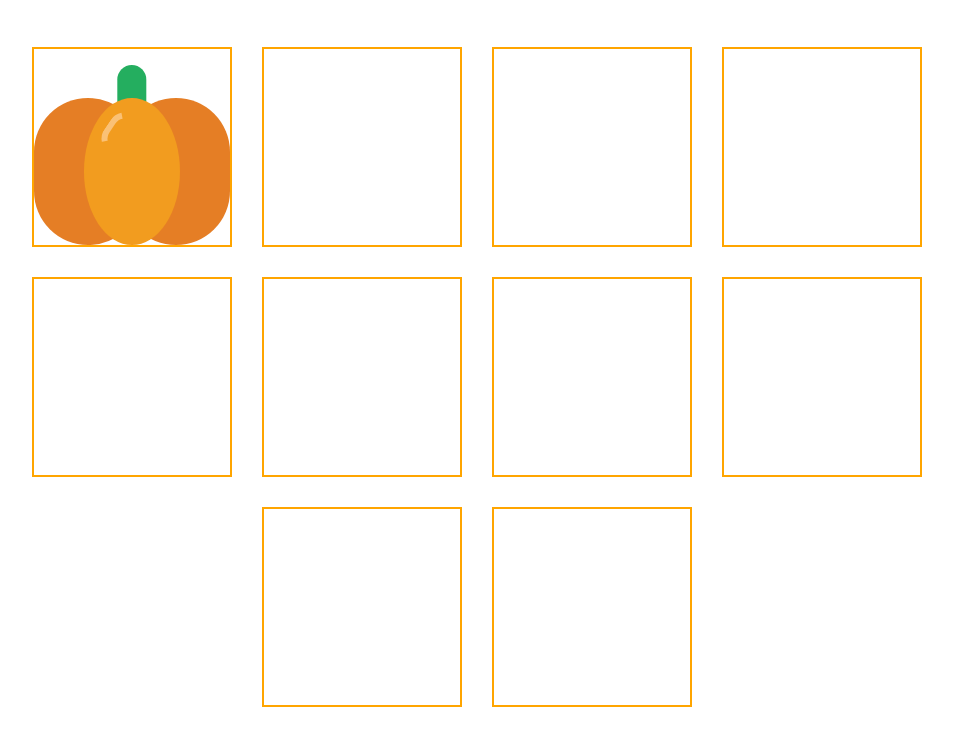
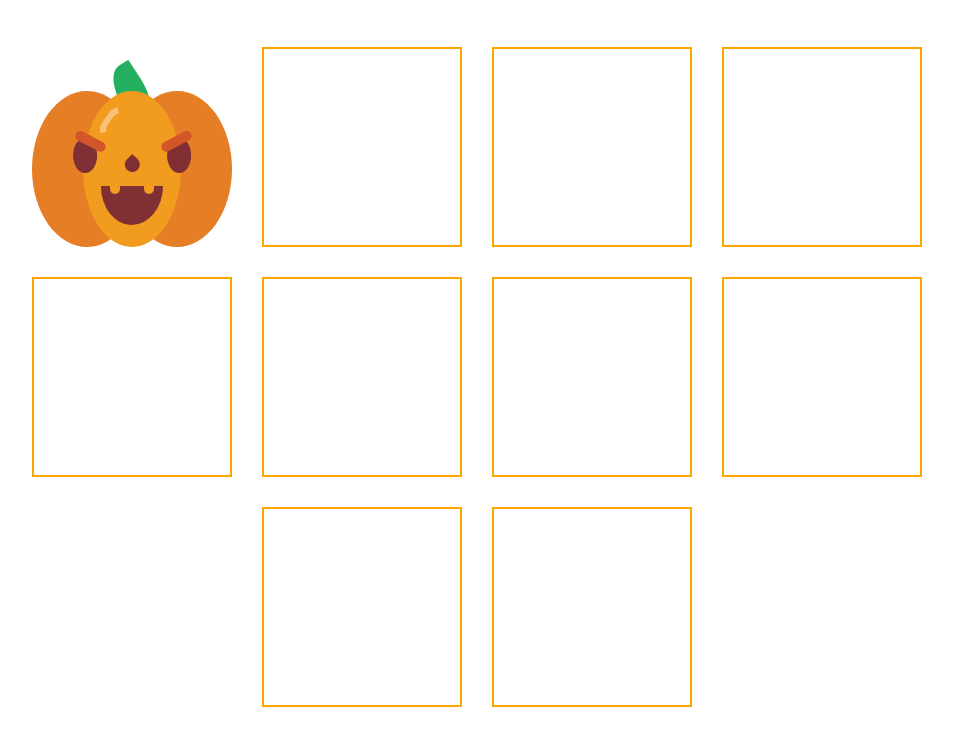
Before and after one commit to nat-davydova/halloween-icons, a website built with Vite: page index.html in a window 1280 px wide. Shown: the part 173-918 px from the top of the page, without its empty margins (163-1116 px from the left). Built offline with nearby package versions, Linux system fonts and the light colour scheme.

Commit message:
pumpkin: add pumpkin mouth

```diff
--- a/index.html
+++ b/index.html
@@ -24,6 +24,8 @@
   </header>
   <div class="content">
     <div class="container">
+
+      <!-- PUMPKIN ICON-->
       <div class="pumpkin icon">
         <div class="pumpkin__tail"></div>
         <div class="pumpkin__main">
@@ -41,15 +43,15 @@
           </div>
         </div>
       </div>
-      <div class="icon"></div>
-      <div class="icon"></div>
-      <div class="icon"></div>
-      <div class="icon"></div>
-      <div class="icon"></div>
-      <div class="icon"></div>
-      <div class="icon"></div>
-      <div class="icon"></div>
-      <div class="icon"></div>
+      <div class="icon icon--bordered"></div>
+      <div class="icon icon--bordered"></div>
+      <div class="icon icon--bordered"></div>
+      <div class="icon icon--bordered"></div>
+      <div class="icon icon--bordered"></div>
+      <div class="icon icon--bordered"></div>
+      <div class="icon icon--bordered"></div>
+      <div class="icon icon--bordered"></div>
+      <div class="icon icon--bordered"></div>
     </div>
   </div>
   </body>
--- a/style.css
+++ b/style.css
@@ -90,8 +90,14 @@ body a {
 /* ICON STYLES: YOU DON'T NEED THEM!!! */
 
 .icon {
-    width: 200px;
-    height: 200px;
+    /* KEEP IT SQUARE */
+    --icon-dimensions: 200px;
+
+    width: var(--icon-dimensions);
+    height: var(--icon-dimensions);
+}
+
+.icon--bordered {
     border: 2px solid orange;
 }
 
@@ -106,6 +112,8 @@ body a {
     --eyes-color: #802f34;
     --brows-color: #d25627;
     --nose-color: #802f34;
+    --mouth-color: #802f34;
+    --teeth-color: var(--body-color--light);
 
     position: relative;
 }
@@ -116,23 +124,23 @@ body a {
     left: 50%;
     width: 15%;
     height: var(--tail-height);
-    transform: translateX(-50%);
+    transform: translateX(-50%) rotate(-33deg);
     background-color: var(--tail-color);
-    border-radius: 100px;
+    border-radius: 100% 0% 100% 60% / 100% 0% 100% 0%;
 }
 
 .pumpkin__main {
     position: relative;
-    top: 25%;
-    height: 75%;
+    top: 22%;
+    height: 78%;
 }
 
 .pumpkin__bleak {
     position: absolute;
     left: 33%;
     top: 13%;
-    height: 23%;
-    width: 23%;
+    height: 20%;
+    width: 20%;
     transform: rotate(-56deg);
     border: 6px solid transparent;
     border-top-color: var(--bleak-color);
@@ -142,16 +150,16 @@ body a {
 
 .pumpkin__face {
     position: absolute;
-    top: 34%;
+    top: 30%;
     left: 50%;
     width: 62%;
-    height: 46%;
+    height: 56%;
     transform: translateX(-50%);
     z-index: 4;
 }
 
 .pumpkin__eyes-nose {
-    height: 40;
+    height: 40%;
     display: flex;
     justify-content: space-between;
     align-items: flex-end;
@@ -196,19 +204,43 @@ body a {
 }
 
 .pumpkin__nose {
-    width: 20%;
-    height: 65%;
-    overflow: hidden;
+    width: 12%;
+    height: 44%;
+    border-radius: 100% 100% 100% 100% / 100% 0% 100% 100%;
+    background-color: var(--nose-color);
+    transform: rotate(-46deg);
 }
 
-.pumpkin__nose:before {
+.pumpkin__mouth {
+    --teeth-offset: 15%;
+
+    position: relative;
+    top: 15%;
+    height: 45%;
+    width: 50%;
+    margin: auto;
+    background-color: var(--mouth-color);
+    border-radius: 96% 0% 51% 49% / 0% 0% 100% 100%
+}
+
+.pumpkin__mouth:before,
+.pumpkin__mouth:after {
+    position: absolute;
+    top: 0;
+    width: 15%;
+    height: 20%;
     display: block;
-    width: 100%;
-    height: 100%;
     content: '';
-    transform: rotate(45deg) translate(40%, 26%);
-    background-color: var(--nose-color);
-    border-radius: 4px;
+    background-color: var(--teeth-color);
+    border-radius: 0 0 50px 50px;
+}
+
+.pumpkin__mouth:before {
+    left: var(--teeth-offset);
+}
+
+.pumpkin__mouth:after {
+    right: var(--teeth-offset);
 }
 
 .pumpkin__body {
@@ -225,7 +257,7 @@ body a {
     height: 100%;
     content: '';
     background-color: var(--body-color--main);
-    border-radius: 100px;
+    border-radius: 50%;
     z-index: 1;
 }
 
```
